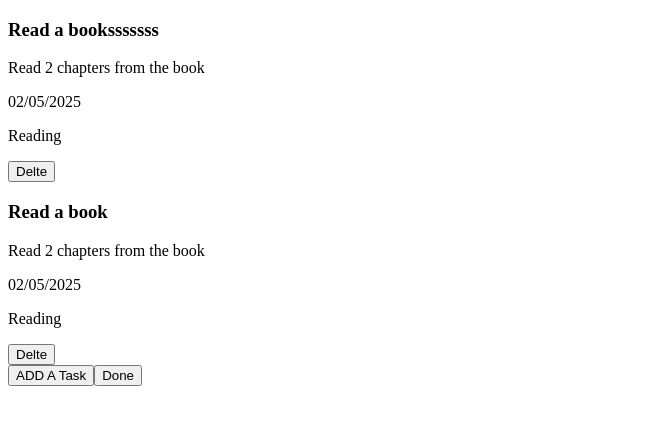
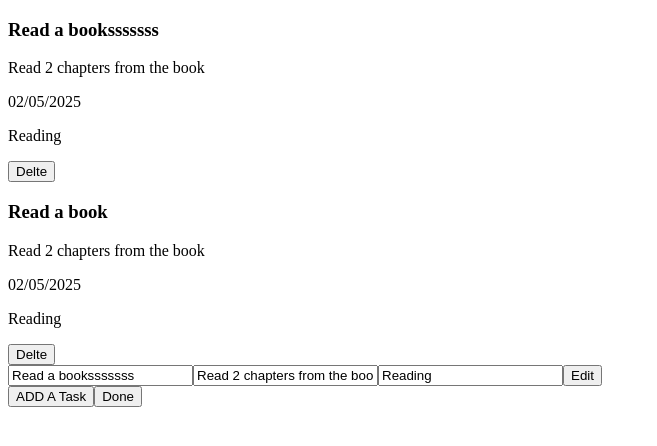
Before and after one commit to Mohamed-Maghraby/tasklito, a React (Vite) app: page / in a window 1280 px wide. Both pictures are taken after a click on the element 640 px from the left and 100 px from the top of the page. Shown: the top 446 px of the page, without its empty margins (0-657 px from the left). Built offline with nearby package versions, Linux system fonts and the light colour scheme; data requests are answered from the project's data file; the HTML template or start-up script is replaced by a standard one.

Commit message:
Implementing From Popup Visability, Enhancing Performance by reducing amount of forms rendered from Tasklist, lifting from up

```diff
--- a/data/tasks.json
+++ b/data/tasks.json
@@ -1,14 +1,14 @@
 {
     "tasks": [
         {
-            "id": 1,
+            "id": 35565,
             "title": "Read a booksssssss",
             "describtion": "Read 2 chapters from the book",
             "dateCreated": "02/05/2025",
             "category": "Reading"
         },
         {
-            "id": 2,
+            "id": 35564,
             "title": "Read a book",
             "describtion": "Read 2 chapters from the book",
             "dateCreated": "02/05/2025",
--- a/src/components/CreateTask.jsx
+++ b/src/components/CreateTask.jsx
@@ -1,20 +1,27 @@
 import React, { useEffect, useState } from 'react'
 import { useTasks } from '../contexts/TasksProvider'
+import uniqid from 'uniqid';
+
 
 const init = {
-  id: parseInt((Math.random()*10)),
-  title: "",
-  describtion: "",
-  dateCreated: Date.now(),
-  category: "",
+    id: parseInt((Math.random() * 100000)),
+    title: "",
+    describtion: "",
+    dateCreated: Date.now(),
+    category: "",
 };
 
 function CreateTask() {
     const [isEdit, setIsEdit] = useState(false)
-    const {addTasks} = useTasks()
+    const { addTasks } = useTasks()
     const [newTask, setNewTask] = useState(init)
 
-     function handleEdit() {
+    function handleEdit() {
+        setNewTask({
+            ...init,
+            id: parseInt((Math.random() * 100000)),
+            dateCreated: Date.now(),
+        })
         addTasks(newTask)
     }
 
@@ -22,8 +29,8 @@ function CreateTask() {
         <div>
             {
                 isEdit ? (<div>
-                    <input value={newTask.title} onChange={(e) => setNewTask({...newTask, title:e.target.value})} />
-                    <input value={newTask.describtion} onChange={(e) => setNewTask({...newTask, describtion:e.target.value})} />
+                    <input value={newTask.title} onChange={(e) => setNewTask({ ...newTask, title: e.target.value })} />
+                    <input value={newTask.describtion} onChange={(e) => setNewTask({ ...newTask, describtion: e.target.value })} />
                 </div>) : ''
             }
             <button onClick={() => setIsEdit((e) => !e)}>ADD A Task</button>
--- a/src/components/EditTask.jsx
+++ b/src/components/EditTask.jsx
@@ -1,52 +1,31 @@
-import React, { useEffect, useState, useRef, forwardRef } from 'react'
+import React, { useEffect, useState, useRef } from 'react'
 import { useTasks } from '../contexts/TasksProvider'
 
 
-function  EditTask ({task, setIsEdit}){
-    const [updatedTask, setUpdatedTask]= useState(task)
-    const {editTask} = useTasks()
-    const TaskRef = useRef()
+function EditTask({ task, setIsEdit }) {
+    const [updatedTask, setUpdatedTask] = useState(task)
+    const { editTask } = useTasks()
+    const editFormRef = useRef()
 
-      useEffect(() => {
-        console.log(TaskRef.current);
-        const handleDocumentClick = (event) => {
-            if (TaskRef.current && !TaskRef.current.contains(event.target)) {
-              console.log(event.composedPath());
-              setIsEdit(false);
-
-          }
-
-        };
-
-        document.addEventListener("click", handleDocumentClick);
-
-        // Cleanup
-        return () => {
-          document.removeEventListener("click", handleDocumentClick);
-        };
-      }, []);
-
-
-    // useEffect(() => {
-    //     if (updatedTask) {
-    //         editTask(updatedTask);
-    //     }
-    // }, [updatedTask]); // narrow dependency to ID if that’s your trigger
-
+    //Just changes input vlaue onChange
     function handleChange(e) {
         //e.target is an object can be destructuered, dynamically update state based on input name att
         const { name, value } = e.target;
         setUpdatedTask((prev) => ({ ...prev, [name]: value }));
     }
 
-    function handleSubmit (e) {
+    //Handles When user submit
+    function handleSubmit(e) {
         e.preventDefault()
         editTask(updatedTask)
     }
 
-  return (
-    <form ref={TaskRef} className={'edit-form'} onSubmit={handleSubmit} onClick={(e) => e.stopPropagation()}
->
+    useEffect(() => {
+        setUpdatedTask(task);
+    }, [task]);
+
+    return (
+        <form ref={editFormRef} className={'edit-form'} onSubmit={handleSubmit} onClick={(e) => e.stopPropagation()}>
             <input
                 name="title"
                 value={updatedTask.title}
@@ -65,9 +44,9 @@ function  EditTask ({task, setIsEdit}){
                 onChange={handleChange}
                 placeholder="Category"
             />
-    <button type="submit">Edit</button>
-</form>
-  )
+            <button type="submit">Edit</button>
+        </form>
+    )
 }
 
 export default EditTask
--- a/src/components/Task.jsx
+++ b/src/components/Task.jsx
@@ -3,28 +3,18 @@ import EditTask from "./EditTask";
 import TaskForm from "./TaskFrom";
 import { useTasks } from "../contexts/TasksProvider";
 
-function Task({ task }) {
-  const { title, describtion, category, dateCreated } = task;
-  const [isEdit, setIsEdit] = useState(false);
-  // const [showForm, setShowForm] = useState(false);
+function Task({ task, setCurrentTask, setIsVisable}) {
+  const { title, describtion, category, dateCreated, id } = task;
   const { deleteTask } = useTasks();
 
-  useEffect(()=>{
-    console.log(isEdit);
-  }, [isEdit])
-
   function handleEdit(e) {
-    //prevent other click events in the dom to be executed after this
-    console.log("Div Clicked");
-      setIsEdit((prev)=>!prev);
+    // setIsVisable(true)
+    setCurrentTask(task)
   }
-
-
 function handleDelete() {
   deleteTask(task.id);
 }
 return (
-    <div>
   <div onClick={handleEdit} className="task">
     <h3>{title}</h3>
     <p>{describtion}</p>
@@ -32,8 +22,6 @@ function Task({ task }) {
     <p>{category}</p>
     <button onClick={handleDelete}>Delte</button>
   </div>
-      {isEdit && <EditTask task={task} setIsEdit={setIsEdit}></EditTask>}
-    </div>
 );
 }
 
--- a/src/components/TaskList.jsx
+++ b/src/components/TaskList.jsx
@@ -1,15 +1,27 @@
-import React from 'react'
+import React, { useEffect, useState } from 'react'
 import Task from './Task';
 import { useTasks } from '../contexts/TasksProvider';
+import EditTask from './EditTask';
 function TaskList() {
   const { tasks } = useTasks()
+  const [currentTask, setCurrentTask] = useState({})
+  const [isVisable, setIsVisable] = useState(false);
+
+  useEffect(() => {
+    // check if the object is not empty, current state has been updated,we gave a task, render the EditTask
+    if (currentTask?.id) {
+      setIsVisable(true);
+    }
+  }, [currentTask]);
+
   return (
     <div className='tasks'>
       {
         tasks.map((task, index) => {
-          return <Task task={task} key={index}></Task>
+          return <Task task={task} key={index} setCurrentTask={setCurrentTask} setIsVisable={setIsVisable} currentId={currentTask.id}></Task>
         })
       }
+    {isVisable && <EditTask task={currentTask}></EditTask>}
     </div>
   )
 }
```
Also changed, not shown: src/HOCs/outsideClick.js (added, +16 -0 lines). Lines whose indentation alone changed are shown as unchanged.
